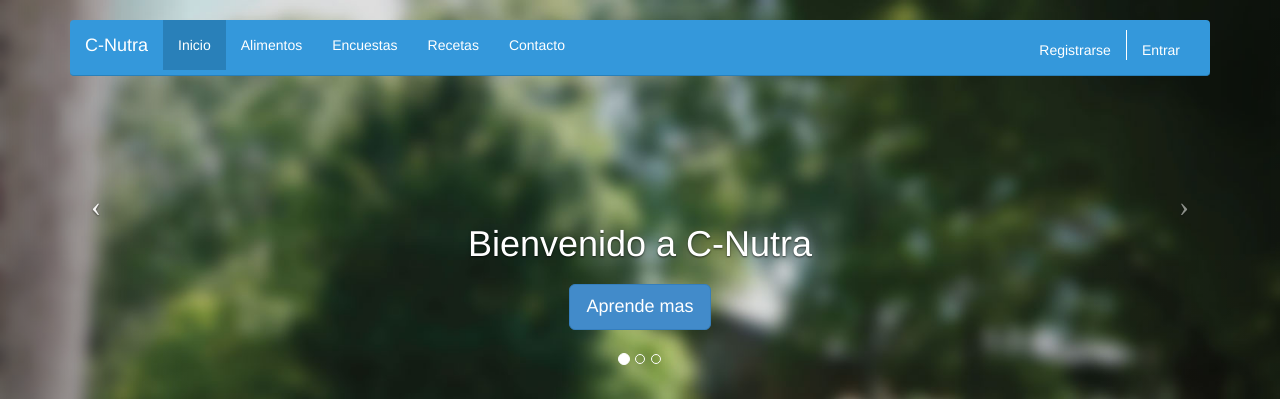
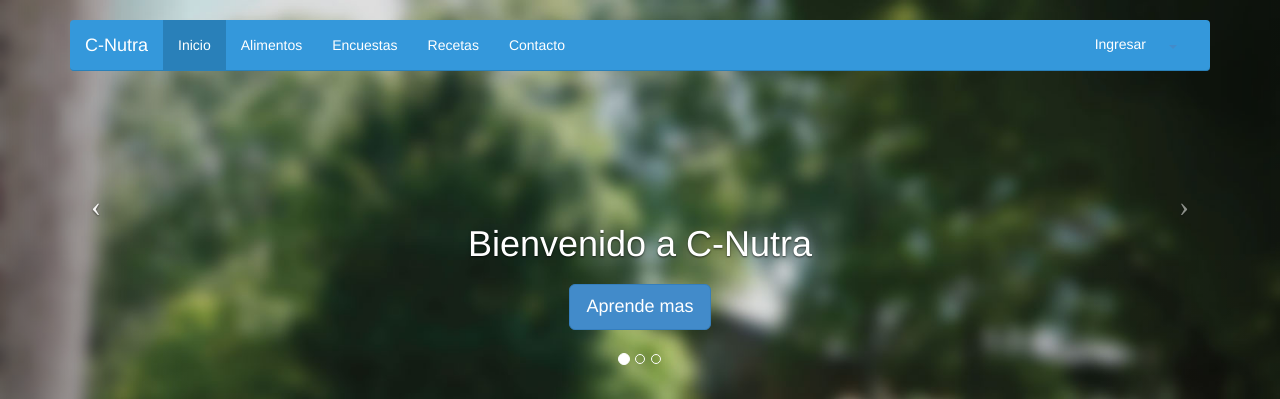
Before and after one commit to dmallcott/C-Nutra, a Django app: page / in a window 1280 px wide. Shown: the top 399 px of the page. Run offline with Django 3.2, Linux system fonts and the light colour scheme; grey boxes labelled with a size stand in for pictures from a placeholder-image service; parts of the project's set-up code (start-up, migrations or seed data) failed here and were passed over; some libraries are stand-ins or nearby versions.

Commit message:
navbar fixed (dropdown, alignment)

```diff
--- a/c_nutra/static/css/navbar.css
+++ b/c_nutra/static/css/navbar.css
@@ -1,3 +1,9 @@
+.square {
+    background-color: red;
+    height: 10px;
+    width: 10px;
+}
+
 /* Special class on .container surrounding .navbar, used for positioning it into place. */
 .navbar-wrapper {
   position: absolute;
@@ -5,6 +11,13 @@
   left: 0;
   right: 0;
   z-index: 10;
+  margin-top: 20px;
+  margin-bottom: -90px;
+}
+
+/* The navbar becomes detached from the top, so we round the corners */
+.navbar-wrapper .navbar {
+  border-radius: 4px;
 }
 
 .navbar-inverse {
@@ -33,10 +46,16 @@
 }
 
 .user_bar {
+/*
   padding-top: 10px;
   padding-bottom: 10px;
   margin-top: 5px;
+*/
+  /* para centrar es mejor usar line-height en vez de padding. */
+  line-height: 48px;
   color: white;
+  padding-left: 5px;
+  padding-right: 5px;
 }
 
 .user_bar:hover {
--- a/c_nutra/templates/base.html
+++ b/c_nutra/templates/base.html
@@ -40,18 +40,47 @@
               </ul>
               {% if user.is_authenticated %}
                 <ul class="nav navbar-nav navbar-right " style="margin-right:0;">
-                  <li class="user_bar"> Bienvenido, {{ user.username }}.</li>
-                  <li class="divider-vertical"></li>
-                  <li><a class="user_bar" href="{% url 'logout' %}">Mi Perfil</a></li>
-                  <li class="divider-vertical"></li>
-                  <li><a class="user_bar" href="{% url 'logout' %}">Salir</a></li>
-                </ul>
-              {% else %}
-                <ul class="nav navbar-nav navbar-right " style="margin-right:0;">
-                  <li><a class="user_bar" href="{% url 'register' %}">Registrarse</a></li>
-                  <li class="divider-vertical"></li>
-                  <li><a class="user_bar" href="{% url 'login' %}">Entrar</a></li>
-                </ul>
+
+                    <li class="user_bar"> Bienvenido, {{ user.username }} </li>
+
+                    <li class="user_bar">
+                      <div class="btn-group">
+                        <a class="btn dropdown-toggle" data-toggle="dropdown" href="#" style="color: white;">
+
+                          <span class="caret"></span>
+                        </a>
+
+                        <ul class="dropdown-menu" style="top: 127%">
+                          <!-- dropdown menu links -->
+                          <li role="presentation"><a role="menuitem" tabindex="-1" href="{% url 'logout' %}">Mi Perfil</a></li>
+                          <li class="divider"></li>
+                          <li role="presentation"><a role="menuitem" tabindex="-1" href="{% url 'logout' %}">Salir</a></li>
+                        </ul>
+                      </div>
+                    </li>
+
+                    </ul>
+                  {% else %}
+                    <ul class="nav navbar-nav navbar-right " style="margin-right:0;">
+
+                      <li class="user_bar"> Ingresar </li>
+
+                      <li class="user_bar">
+                        <div class="btn-group">
+                          <a class="btn dropdown-toggle" data-toggle="dropdown" href="#" style="color: white;">
+                            <!--Ingresa-->
+                            <span class="caret"></span>
+                          </a>
+
+                          <ul class="dropdown-menu" style="top: 127%">
+                            <!-- dropdown menu links -->
+                            <li role="presentation"><a role="menuitem" tabindex="-1" href="{% url 'register' %}">Registrarse</a></li>
+                            <li role="presentation"><a role="menuitem" tabindex="-1" href="{% url 'login' %}">Login</a></li>
+                          </ul>
+                        </div>
+                      </li>
+
+                    </ul>
               {% endif %}
             </div>
 
```
Also changed, not shown: c_nutra/templates/registration/login.html (line endings or trailing spaces).
